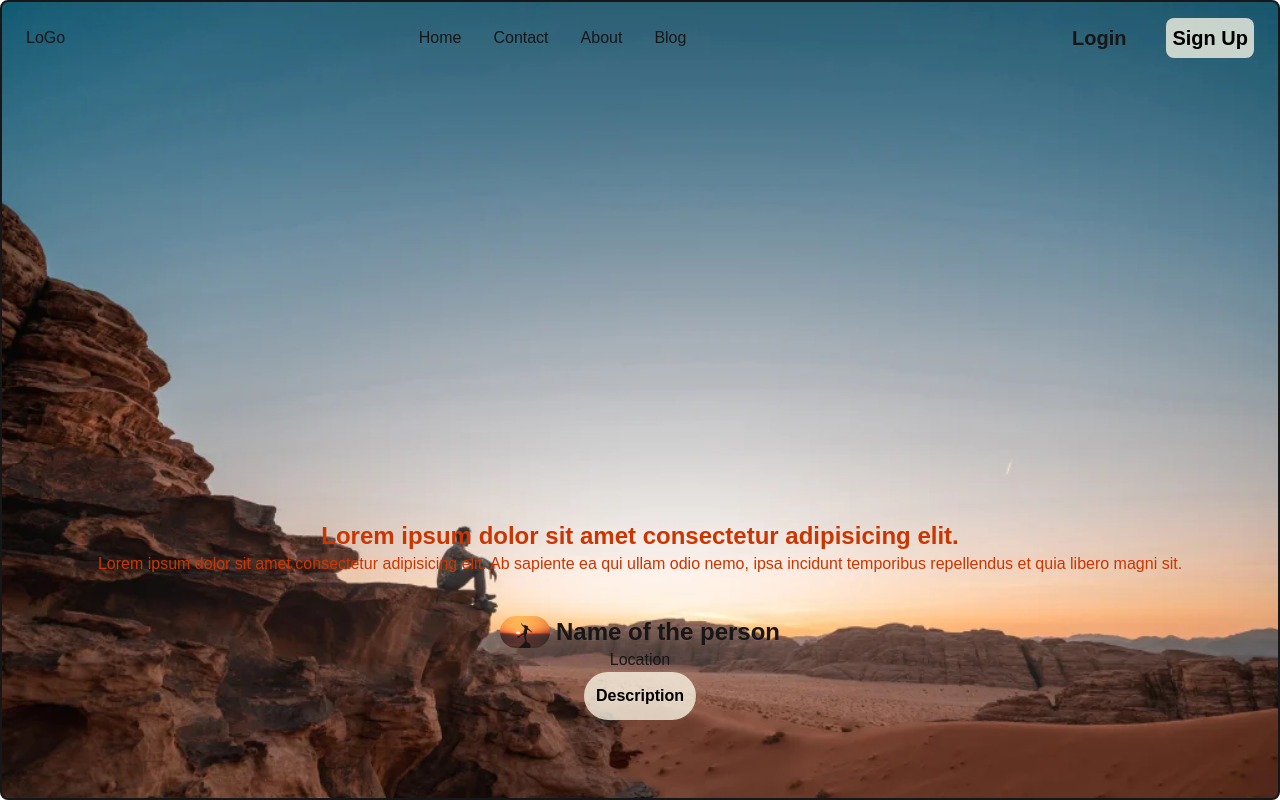
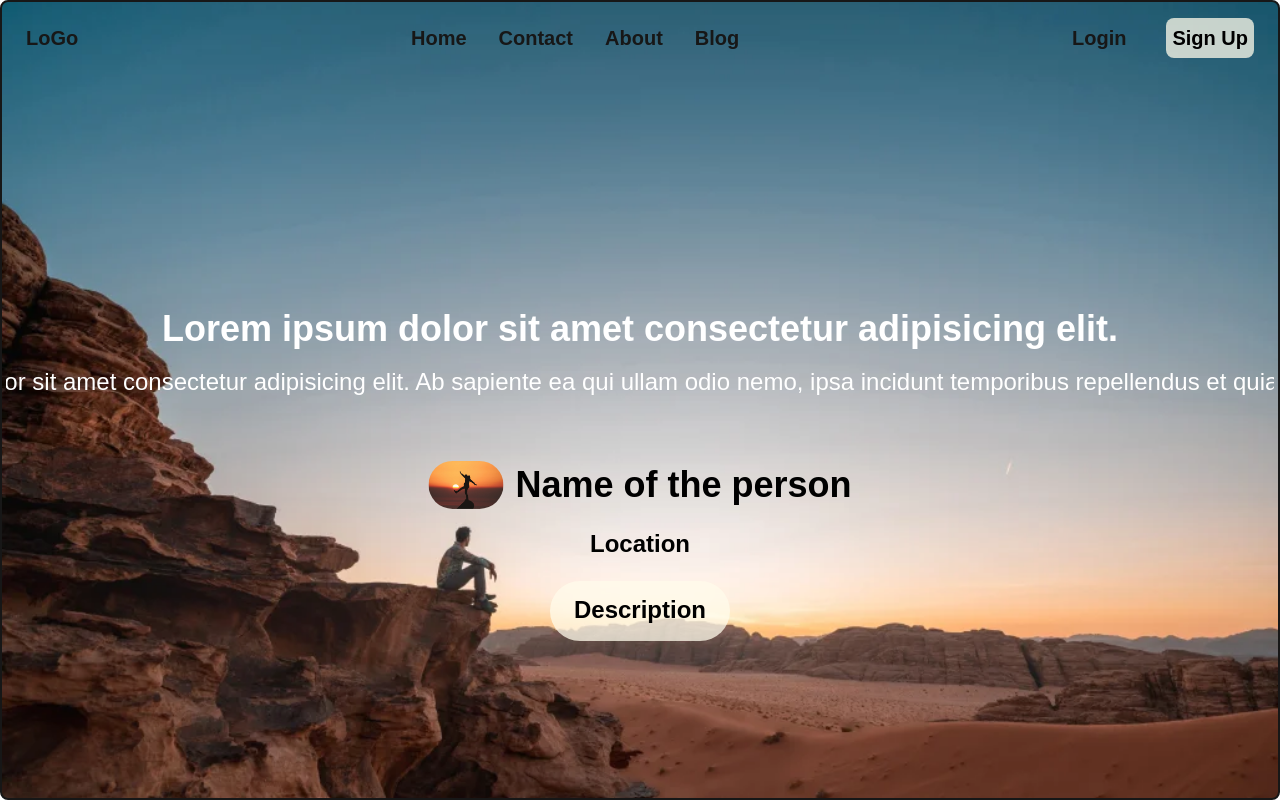
Before and after one commit to sukhdeep143/python_blogger, a Next.js app: page / in a window 1280 px wide. Shown: the top 802 px of the page. Built offline with nearby package versions, Linux system fonts and the light colour scheme.

Commit message:
Landing page is ready animation are added to the text and header is edited

```diff
--- a/src/components/ui/Damo_blog.tsx
+++ b/src/components/ui/Damo_blog.tsx
@@ -18,11 +18,11 @@ export default function BlogPosts() {
   ];
 
   return (
-    <div className="grid md:grid-cols-2 lg:grid-cols-3 gap-y-10 place-items-center">
+    <div className="grid md:grid-cols-2 lg:grid-cols-3 gap-y-10 p-5 place-items-center ">
       {posts.map((post, index) => (
         <motion.div
           key={index}
-          className="border rounded-3xl shadow-lg p-4 pb-5 max-w-sm bg-white"
+          className="border rounded-3xl shadow-lg p-4 pb-5 max-w-sm bg-white cursor-pointer"
           variants={cardVariants}
           initial="hidden"
           whileInView="visible"
--- a/src/components/ui/Header.tsx
+++ b/src/components/ui/Header.tsx
@@ -5,14 +5,14 @@ export default function Header(){
     return(
         <main className="flex justify-between pr-5 pl-5 pt-3 items-center">
             <div>
-                <h1>LoGo</h1>
+                <h1 className="pr-8 sm:text-xl font-bold cursor-pointer hover:text-amber-700 hover:scale-110 transition-transform duration-300 ease-in-out ">LoGo</h1>
             </div>
 
             <ul className="sm:flex hidden">
-                <li className="pr-8">Home</li>
-                <li className="pr-8">Contact</li>
-                <li className="pr-8">About</li>
-                <li className="pr-8">Blog</li>
+                <li className="pr-8 sm:text-xl font-bold cursor-pointer hover:text-amber-700 hover:scale-110 transition-transform duration-300 ease-in-out ">Home</li>
+                <li className="pr-8 sm:text-xl font-bold cursor-pointer hover:text-amber-700 hover:scale-110 transition-transform duration-300 ease-in-out ">Contact</li>
+                <li className="pr-8 sm:text-xl font-bold cursor-pointer hover:text-amber-700 hover:scale-110 transition-transform duration-300 ease-in-out ">About</li>
+                <li className="pr-8 sm:text-xl font-bold cursor-pointer hover:text-amber-700 hover:scale-110 transition-transform duration-300 ease-in-out ">Blog</li>
 
             </ul>
 
--- a/src/components/ui/Text_on_the_imagebg.tsx
+++ b/src/components/ui/Text_on_the_imagebg.tsx
@@ -1,45 +1,51 @@
+'use client'
 import Image from "next/image";
-// import { motion } from "framer-motion";
+import { motion, useScroll, useTransform } from "framer-motion";
+
+export default function TextOnImageBg() {
+  const { scrollYProgress } = useScroll();
+  const scaleValue = useTransform(scrollYProgress, [0, 1], [1, 1.5]);
+  const opacityValue = useTransform(scrollYProgress, [0, 0.5, 1], [1, 0.7, 0]);
+
+  return (
+    <main className="overflow-hidden relative h-screen flex items-center place-items-center justify-center">
+      <motion.section
+        style={{ scale: scaleValue, opacity: opacityValue }}
+        initial={{ opacity: 0, y: 50 }}
+        animate={{ opacity: 1, y: 0 }}
+        transition={{ duration: 1.2, ease: "easeInOut" }}
+        className="max-w-screen-xl w-full text-center px-5 sm:px-10"
+      >
+        <div className=" font-bold  text-pink-600 sm:hidden">
+          <h1>LOGO</h1>
+        </div>
 
 
-export default function Text_on_the_imagebg() {
-  return (
-    <main className="overflow-hidden ">
-
-      <div className="flex flex-col justify-center absolute bottom-20  sm:justify-between max-w-screen-xl w-full items-center mx-auto left-0 right-0">
-          <div className="font-bold text-pink-600 sm:hidden top-10 ">
-            LOGO
-          </div>
-        <div className="items-center p-10 text-orange-700">
-          <h1 className="font-bold text-2xl  text-center ">
-            Lorem ipsum dolor sit amet consectetur adipisicing elit.
-          </h1>
-          <p className="text-center">
-            Lorem ipsum dolor sit amet consectetur adipisicing elit. Ab sapiente
-            ea qui ullam odio nemo, ipsa incidunt temporibus repellendus et quia
-            libero magni sit.
+        <div className="text-white shadow-amber-50 place-items-center p-5">
+          <h1 className="font-bold text-2xl cursor-default ">Lorem ipsum dolor sit amet consectetur adipisicing elit.</h1>
+          <p className="mt-2 cursor-default ">
+            Lorem ipsum dolor sit amet consectetur adipisicing elit. Ab sapiente ea qui ullam odio nemo,
+            ipsa incidunt temporibus repellendus et quia libero magni sit.
           </p>
         </div>
-        <div>
-          <div className="flex gap-1.5 items-center  ">
+
+        <div className="flex flex-col items-center gap-3 mt-5">
+          <div className="flex gap-2 items-center">
             <Image
               src="/sunSet.webp"
               width={50}
               height={50}
               alt="Picture of the author"
-              className="rounded-full "
+              className="rounded-full"
             />
-            <h1 className="font-bold sm:text-2xl  ">Name of the person</h1>
+            <h1 className="cursor-default font-bold text-black sm:text-2xl">Name of the person</h1>
           </div>
-          <div className=" text-center ">
-            <p>Location</p>
-          <button className="p-3 rounded-3xl text-black font-bold bg-amber-50/75">
+          <p className="font-bold cursor-default  text-black sm:text-md">Location</p>
+          <button className="px-4 py-2 rounded-3xl text-black font-bold bg-amber-50/75 transition-all duration-300 hover:bg-amber-100 cursor-pointer">
             Description
           </button>
-          </div>
-
         </div>
-      </div>
+      </motion.section>
     </main>
   );
 }
```
